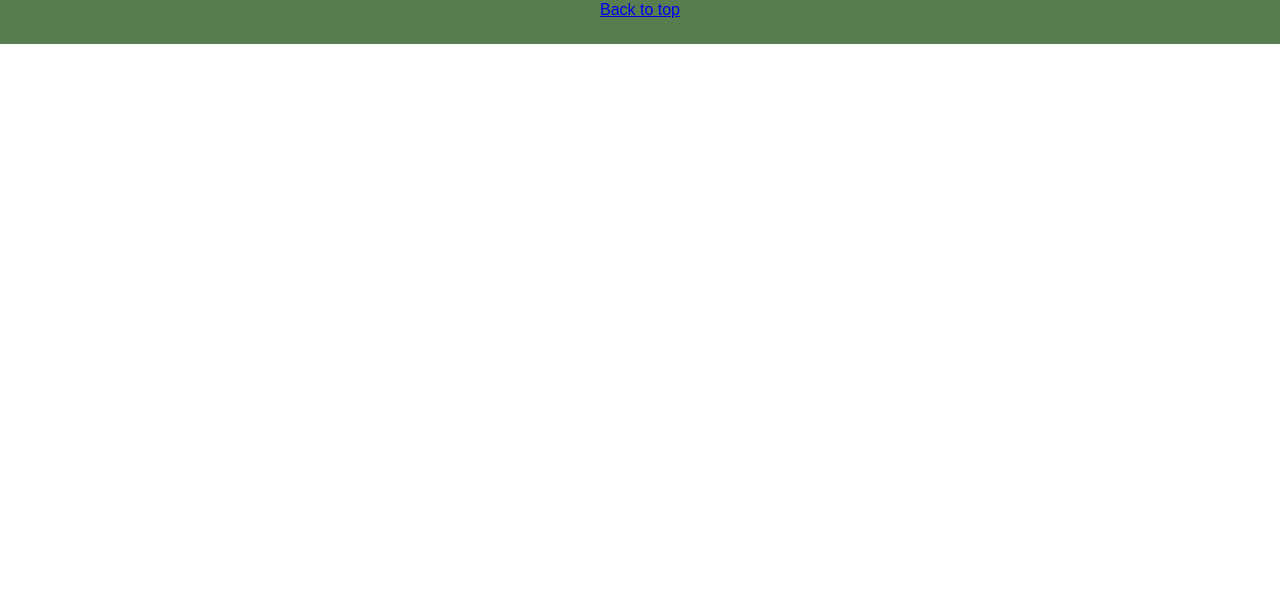
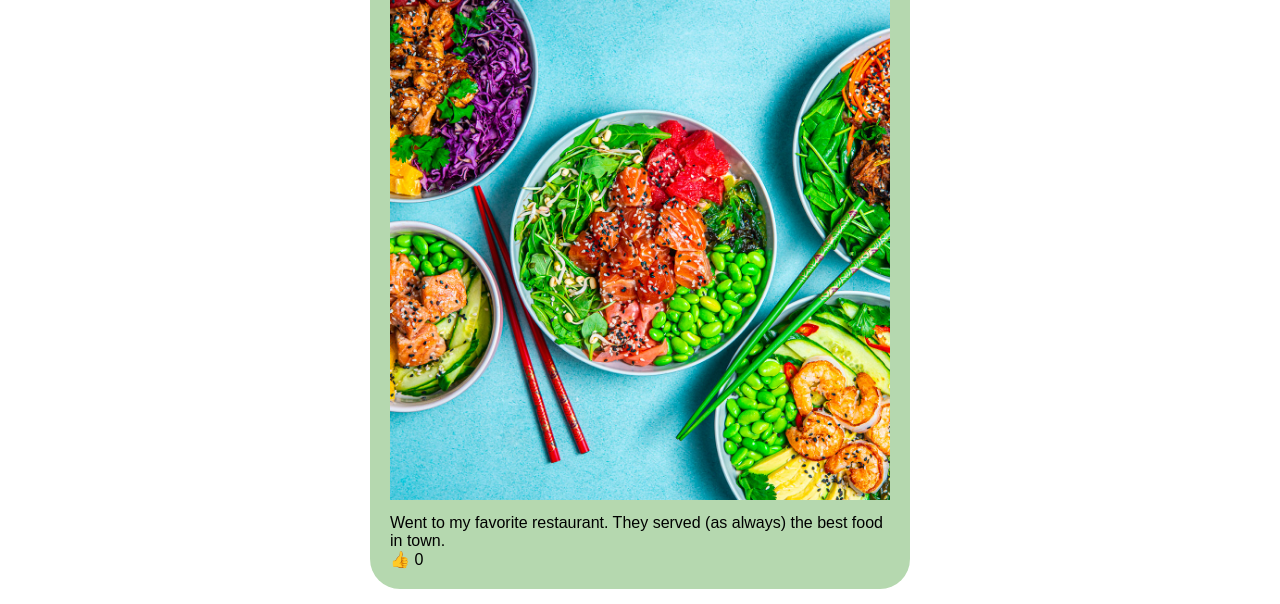
Before and after one commit to riikaseeba/WAD_project2024, a plain HTML site: page index.html in a window 1280 px wide. Shown: the part 225-829 px from the top of the page. Before the commit the page ends 800 px from the top, so only its background shows below. Drawn offline with Linux system fonts and the light colour scheme; no server answers.

Commit message:
Finished with task 1 to 6

```diff
--- a/index.html
+++ b/index.html
@@ -24,7 +24,31 @@
     </header>
     <br>
 
-    <main>  <!--Here we have the script.js doing the posting work so we do not have to hardcode all posts here.-->
+    <main> <!--Here we have the script.js doing the posting work so we do not have to hardcode all posts here.-->
+        <!--But I will leave the example of a post code for "in case" senarios.-->
+       <!--<fieldset class="post" id="post01">
+            <div class="posthead">
+                <table>
+                    <tr>
+                        <td><img src="img/Logo.png" alt="profile_picture" width="40" height="40"></td>
+                        <td><h1>Oct 1, 2024</h1></td>
+                    </tr>
+                </table>
+
+
+            </div>
+            <div class="postimg">
+                <img src="img/food.jpg" width="500" height="500" alt="Food">
+            </div>
+            <div class="postcap">
+                <p>Went to my favorite restaurant. They served (as always) the best food in town.</p>
+            </div>
+            <div class="likeIcon">👍</div>
+        </fieldset>
+        <br>-->
+
+
+
     </main>
     <footer>
         Author: Riika Seeba
--- a/js/scripts.js
+++ b/js/scripts.js
@@ -1,7 +1,115 @@
-//fetch('json/describePost.json')  //getting data locally
-fetch('https://api.npoint.io/c66f28ce5e4b9b3baf54') //Here we try to retrieve/fetch the posts information from the endpoint (URI)  //task 4
+window.onload = function() {
+//fetch('https://api.npoint.io/ea956d7a6dc6eb356e9a') //Here we try to retrieve/fetch the posts information from the endpoint (URI)  //task 4
+fetch('json/describePost.json')  //getting data locally     //Task 5
   .then(response => response.json()) //tells JavaScript to parse the JSON data, converting it into a format we can work with in JavaScript (like objects and arrays).
   .then(data => {   //receives the parsed JSON data as data, which we can now use to dynamically create HTML content.
+
+    console.log(data);  // Logs the JSON data for debugging
+
+    const postsContainer = document.querySelector('main');  // Container for posts
+
+    // Loop through each post and create elements
+    data.posts.forEach(post => {
+      // Create the main container for a single post
+      const divToHoldSinglePost = document.createElement('fieldset');
+      divToHoldSinglePost.className = 'post';
+
+      // Create the header section
+      const postHead = document.createElement('div');
+      postHead.className = 'posthead';
+
+      // Create the table for date and profile image
+      const table = document.createElement('table');
+      const row = document.createElement('tr');
+
+      const profileImgCell = document.createElement('td');
+      const profileImg = document.createElement('img');
+      profileImg.src = post.profileImage;
+      profileImg.alt = 'profile_picture';
+      profileImg.width = 40;
+      profileImg.height = 40;
+      profileImgCell.appendChild(profileImg);
+
+      const dateCell = document.createElement('td');
+      const dateHeading = document.createElement('h1');
+      dateHeading.innerText = post.date;
+      dateCell.appendChild(dateHeading);
+
+      row.appendChild(profileImgCell);
+      row.appendChild(dateCell);
+      table.appendChild(row);
+      postHead.appendChild(table);
+
+      // Append the header to the main post container
+      divToHoldSinglePost.appendChild(postHead);
+
+      // Check for post image and add if present        //Task 6
+      if (post.postImage) {
+        const postImageDiv = document.createElement('div');
+        postImageDiv.className = 'postimg';
+        const postImage = document.createElement('img');
+        postImage.src = post.postImage;
+        postImage.width = 500;
+        postImage.height = 500;
+        postImage.alt = 'Post image';
+        postImageDiv.appendChild(postImage);
+        divToHoldSinglePost.appendChild(postImageDiv);
+      }
+
+
+      // Create the caption/content area
+      const postCap = document.createElement('div');
+      postCap.className = 'postcap';
+
+      // Add title if available
+      if (post.title) {
+        const titleElement = document.createElement('h3');
+        titleElement.innerText = post.title;
+        postCap.appendChild(titleElement);
+      }
+
+      // Add content
+      const contentParagraph = document.createElement('p');
+      contentParagraph.innerText = post.content;
+      postCap.appendChild(contentParagraph);
+
+      // Append caption/content to main post container
+      divToHoldSinglePost.appendChild(postCap);
+
+      // Add the like icon and count
+      const likeIcon = document.createElement('div');
+      likeIcon.className = 'likeIcon';
+      likeIcon.innerText = `👍 ${post.likes}`;
+      divToHoldSinglePost.appendChild(likeIcon);
+
+      // Append the complete post container to the main element
+      postsContainer.appendChild(divToHoldSinglePost);
+
+      // Add a line break after each post to separate it from the next
+      postsContainer.appendChild(document.createElement("br"));
+    });
+  })
+  .catch(err => {
+    // Create an error message element if fetch fails
+    const errDiv = document.createElement("div");
+    errDiv.className = 'post';
+    errDiv.innerText = `Error: ${err}`;
+    document.body.appendChild(errDiv);
+  })
+  .finally(() => {
+    // Add footer with the current date and time
+    const footer = document.createElement("footer");
+    const date = new Date().toLocaleString();
+    footer.innerText = `Last updated on: ${date}`;
+    document.body.appendChild(footer);
+  });
+};
+
+
+
+
+   //This was a lazy way to do that:
+   /*
     const postsContainer = document.querySelector('main'); //This element serves as the container for all post elements we’ll add.
     data.posts.forEach(post => { //is a loop that goes through each post in the array.
       //representing the HTML structure for a post:
@@ -28,4 +136,4 @@ fetch('https://api.npoint.io/c66f28ce5e4b9b3baf54') //Here we try to retrieve/fe
       `;
       postsContainer.innerHTML += postHTML; //takes the postHTML we just created and adds it to the main element in the HTML. ("+=" is for avoiding overwriting previous posts.)
     });
-  });
+  });*/
--- a/json/describePost.json
+++ b/json/describePost.json
@@ -53,6 +53,51 @@
         "title": null,
         "content": "Pärnu Beach - Estonia's Summer Capital",
         "likes": 0
+      },
+      {
+        "date": "Aug 10, 2024",
+        "author": "Riika Seeba",
+        "profileImage": "img/Logo.png",
+        "postImage": "img/post06.jpg",
+        "title": "A Day at Lahemaa National Park",
+        "content": "Visited Lahemaa National Park and enjoyed the serene landscapes, lush forests, and beautiful coastline. A perfect escape from the city!",
+        "likes": 0
+      },
+      {
+        "date": "Jul 30, 2024",
+        "author": "Riika Seeba",
+        "profileImage": "img/Logo.png",
+        "postImage": null,
+        "title": "New Cafe in Town!",
+        "content": "Discovered a cozy little cafe near the Town Hall Square. It’s perfect for relaxing with a book and a warm cup of coffee.",
+        "likes": 0
+      },
+      {
+        "date": "Jul 15, 2024",
+        "author": "Riika Seeba",
+        "profileImage": "img/Logo.png",
+        "postImage": "img/post08.jpeg",
+        "title": "Exploring Estonian Art Museum",
+        "content": "Spent the afternoon exploring Estonian Art Museum. The exhibits showcase a fascinating range of local art, both traditional and contemporary.",
+        "likes": 0
+      },
+      {
+        "date": "Jun 25, 2024",
+        "author": "Riika Seeba",
+        "profileImage": "img/Logo.png",
+        "postImage": "img/post09.jpg",
+        "title": null,
+        "content": "Took a refreshing swim at Pirita Beach. The summer weather made it the perfect day to enjoy Estonia’s beautiful coastline.",
+        "likes": 0
+      },
+      {
+        "date": "Jun 5, 2024",
+        "author": "Riika Seeba",
+        "profileImage": "img/Logo.png",
+        "postImage": "img/post10.jpg",
+        "title": "Tallinn Botanic Garden Visit",
+        "content": "Visited the Tallinn Botanic Garden today. Loved the colorful flower arrangements and peaceful walking paths!",
+        "likes": 0
       }
     ]
   }
```
Also changed, not shown: img/post06.jpg (added), img/post08.jpeg (added), img/post09.jpg (added), img/post10.jpg (added).
